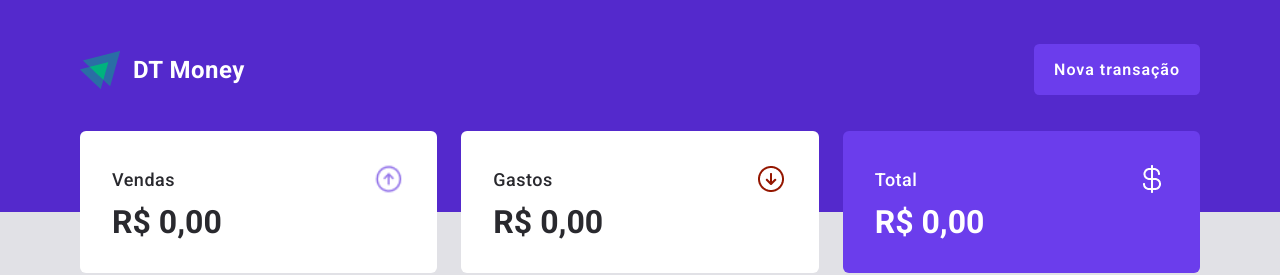
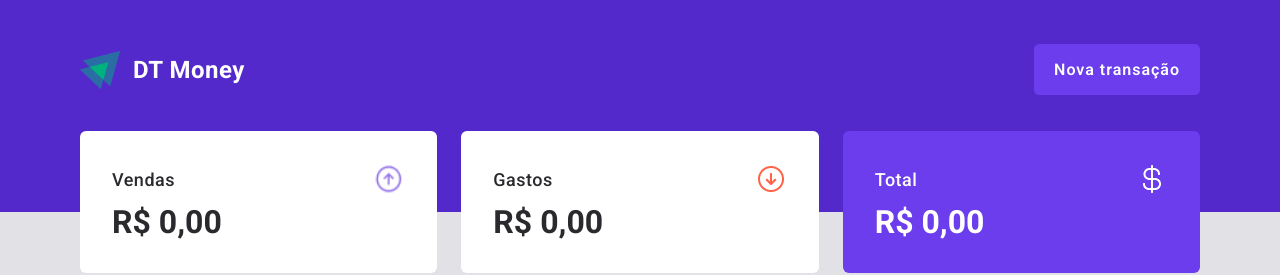
Before and after one commit to LucasBargas/dt_money_angular, an Angular app: page /home in a window 1280 px wide. Shown: the top 275 px of the page. Built offline with nearby package versions, Linux system fonts and the light colour scheme; no server answers.

Commit message:
Transactions list area - in development

```diff
--- a/src/app/components/header/header-resume/header-resume.component.html
+++ b/src/app/components/header/header-resume/header-resume.component.html
@@ -21,7 +21,7 @@
       <div>
         <h2>Gastos</h2>
         <figure>
-          <img src="assets/images/arrow-wine.png" alt="Arrow wine">
+          <img src="assets/images/arrow-tomato.png" alt="Arrow wine">
         </figure>
         <strong>{{ totalExpenses() | brlCurrency }}</strong>
       </div>
--- a/src/app/components/transactions-list/transactions-list.component.html
+++ b/src/app/components/transactions-list/transactions-list.component.html
@@ -13,13 +13,13 @@
         <li [ngClass]="transaction.type === 'Gasto' ? 'red' : 'green'">{{transaction.amount | brlCurrency}}</li>
         <li>
           <figure>
-            <img src="assets/images/sale.svg" alt="">
+            <img src="assets/images/sale.svg" alt="Venda">
           </figure>
           <span>{{transaction.category}}</span>
         </li>
         <li>
           <figure>
-            <img src="assets/images/calendar.svg" alt="">
+            <img src="assets/images/calendar.svg" alt="Calendário">
           </figure>
           {{transaction.created_at | date:'dd/MM/yyyy'}}
         </li>
```
Also changed, not shown: src/assets/images/arrow-tomato.png (added).
